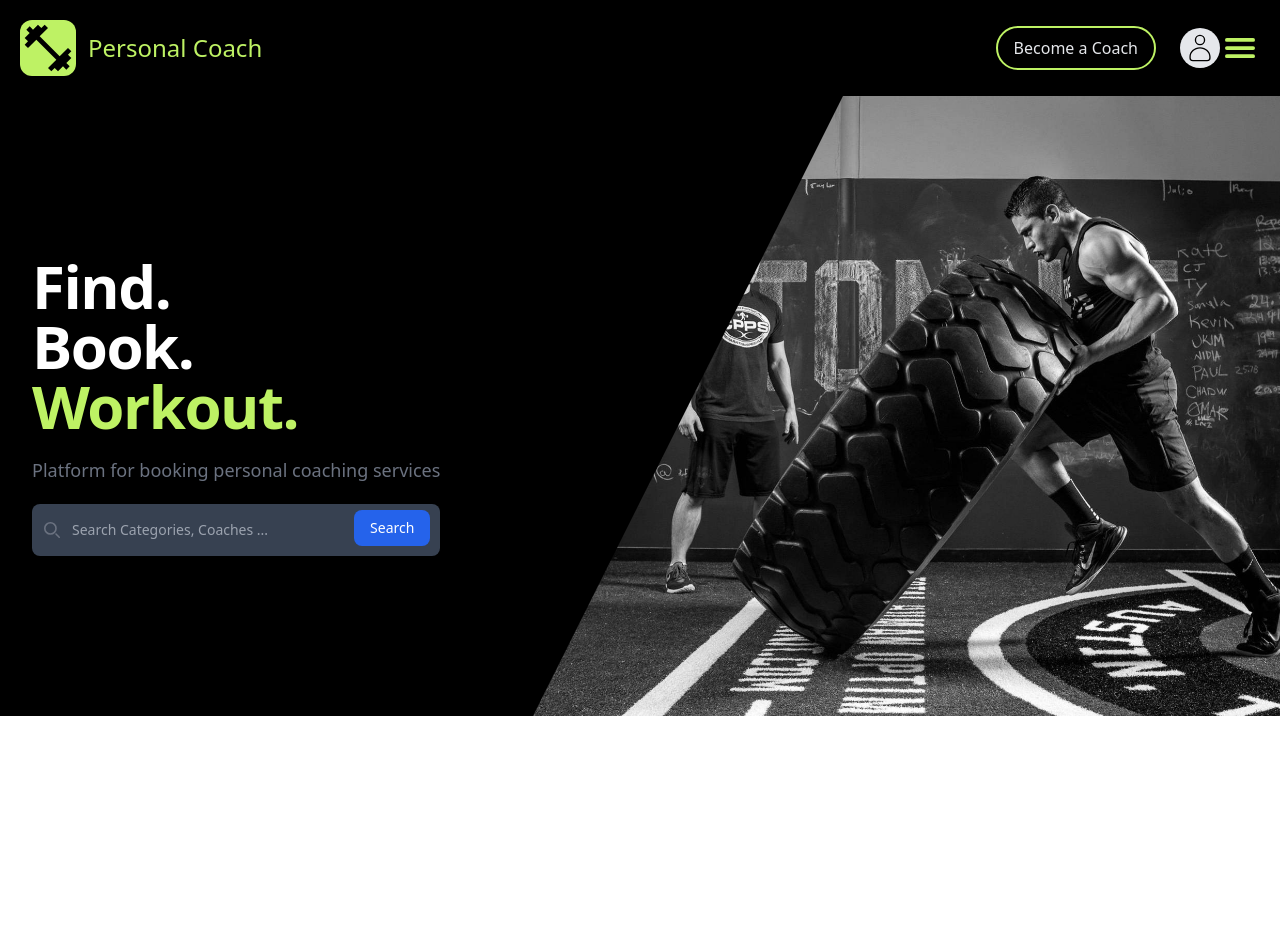
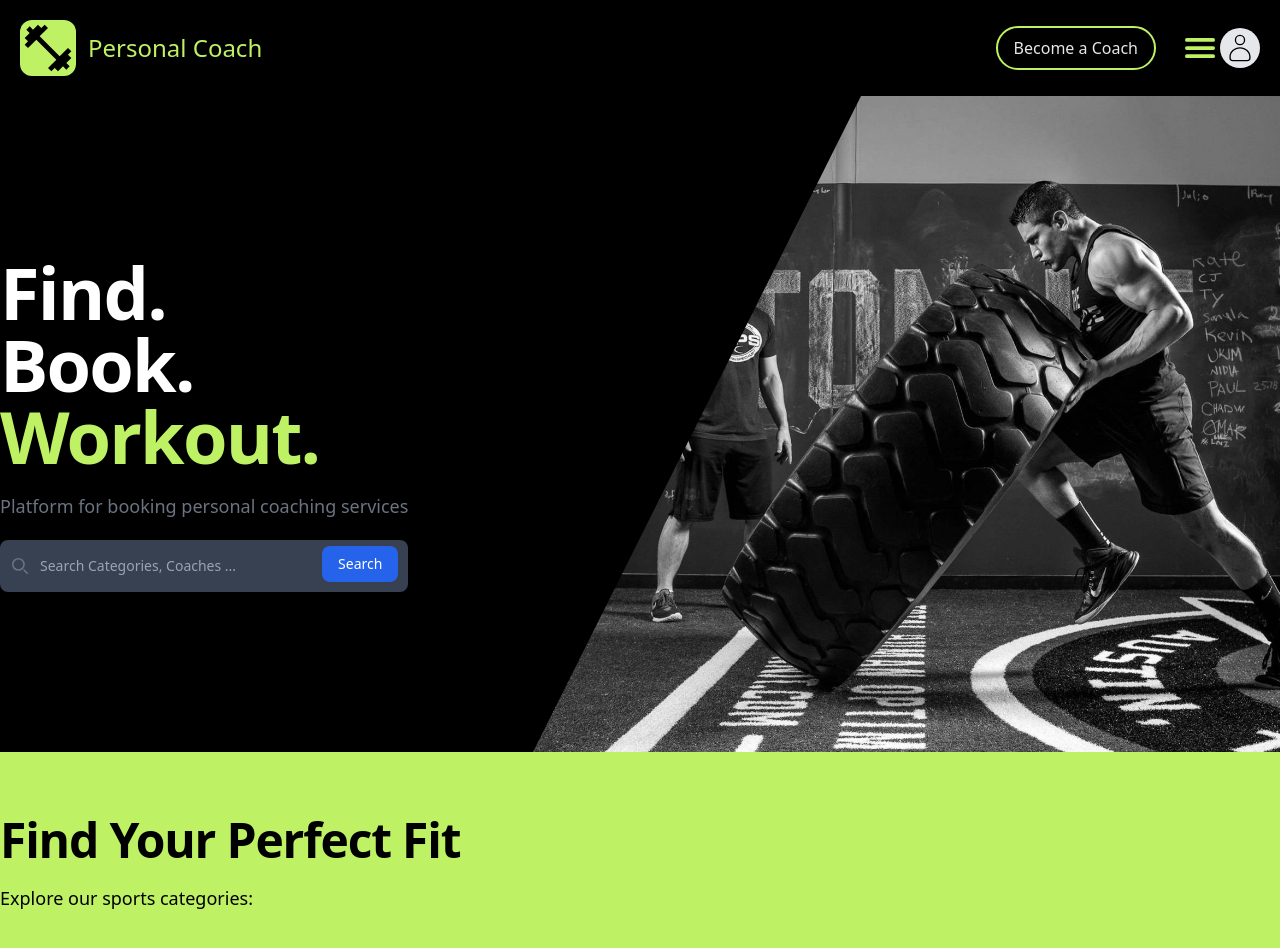
Before and after one commit to shaky1996/become-a-coach, a React (Vite) app in the folder client/: page / in a window 1280 px wide. Shown: the top 948 px of the page. Before the commit the page ends 800 px from the top, so only its background shows below. Built offline with nearby package versions, Linux system fonts and the light colour scheme.

Commit message:
Added Categories section, need to add all category options

```diff
--- /dev/null
+++ b/client/src/components/Categories.jsx
@@ -0,0 +1,20 @@
+import React from 'react';
+
+const Categories = () => {
+    return (
+        <div className='bg-lime-300'>
+            <div className='lg:max-w-screen-xl max-w-xl px-4 xl:px-0 py-8 mx-auto  lg:py-16'>
+                <div className='flex flex-col items-center justify-center md:items-start '>
+                    <h2 className='mb-5 font-sans text-4xl font-bold tracking-tight text-black sm:text-5xl  sm:leading-none text-center md:text-start'>
+                        Find Your Perfect Fit
+                    </h2>
+                    <p className='text-lg text-center md:text-start'>
+                        Explore our sports categories:
+                    </p>
+                </div>
+            </div>
+        </div>
+    );
+};
+
+export default Categories;
--- a/client/src/components/HeroSection.jsx
+++ b/client/src/components/HeroSection.jsx
@@ -24,12 +24,9 @@ const HeroSection = () => {
                         alt='Coach looking at man pushing tire'
                     />
                 </div>
-                <div className='relative flex flex-col items-center justify-center md:items-start w-full max-w-xl px-4 mx-auto md:px-0 lg:px-8 lg:max-w-screen-xl'>
-                    <div className='mb-16 lg:my-40 lg:max-w-lg lg:pr-5'>
-                        {/* <p className='inline-block px-3 py-px mb-4 text-xs font-semibold tracking-wider text-teal-900 uppercase rounded-full bg-lime-300'>
-                          Brand new
-                      </p> */}
-                        <h2 className='mb-5 font-sans text-5xl font-bold tracking-tight text-white sm:text-6xl sm:leading-none'>
+                <div className='relative flex flex-col items-center justify-center md:items-start w-full max-w-xl px-4 mx-auto xl:px-0 lg:max-w-screen-xl'>
+                    <div className=' lg:my-40 lg:max-w-lg lg:pr-5'>
+                        <h2 className='mb-5 font-sans text-5xl font-bold tracking-tight text-white sm:text-7xl  sm:leading-none text-center md:text-start'>
                             Find.
                             <br />
                             Book.
@@ -39,7 +36,7 @@ const HeroSection = () => {
                             </span>
                         </h2>
 
-                        <p className='text-gray-500 text-lg'>
+                        <p className='text-gray-500 text-lg text-center md:text-start'>
                             Platform for booking personal coaching services
                         </p>
                         <form class='max-w-md mx-auto mt-5'>
--- a/client/src/components/Navbar.jsx
+++ b/client/src/components/Navbar.jsx
@@ -31,9 +31,9 @@ const Navbar = () => {
     }, []);
 
     return (
-        <div className='bg-black'>
+        <div className='bg-black sticky top-0 z-40'>
             <nav>
-                <div className='max-w-screen-xl mx-auto '>
+                <div className='w-full mx-auto '>
                     <div className='flex mx-auto justify-between px-5 '>
                         {/* Primary menu and logo */}
                         <div className='flex items-center gap-16 my-5'>
@@ -52,7 +52,7 @@ const Navbar = () => {
                         <div className='flex gap-6'>
                             <div className='flex items-center gap-10'>
                                 <div>
-                                    <button className='rounded-full border-solid border-2 text-gray-200 border-lime-300 py-2 px-4 hover:bg-lime-300 hover:text-black'>
+                                    <button className='rounded-full border-solid border-2 text-gray-200 border-lime-300 py-2 px-4 hover:bg-lime-300 hover:text-black hidden sm:flex'>
                                         {user ? (
                                             <Link to='/create-listing'>
                                                 Become a Coach
@@ -66,13 +66,18 @@ const Navbar = () => {
                                 </div>
                             </div>
                             <div
-                                className='flex items-center justify-center text-lime-300 relative '
+                                className='flex items-center justify-center text-lime-300 relative'
                                 ref={navbarRef}
                             >
                                 <button
                                     className='flex flex-row justify-center items-center '
                                     onClick={() => setToggleMenu(!toggleMenu)}
                                 >
+                                    {!toggleMenu ? (
+                                        <IoMenu className='w-10 h-10' />
+                                    ) : (
+                                        <IoMdClose className='w-10 h-10' />
+                                    )}
                                     {/* Profile picture if user logged in or not (icon) */}
                                     {!user ? (
                                         <CiUser className='w-10 h-10 text-black bg-gray-200 rounded-[50%] p-1' />
@@ -89,18 +94,13 @@ const Navbar = () => {
                                             }}
                                         />
                                     )}
-                                    {!toggleMenu ? (
-                                        <IoMenu className='w-10 h-10' />
-                                    ) : (
-                                        <IoMdClose className='w-10 h-10' />
-                                    )}
                                 </button>
 
                                 {/* Showing different menu depending if user registered or not */}
                                 {/* If not registered: */}
                                 {toggleMenu && !user && (
-                                    <div className='absolute w-max top-20 shadow-md shadow-black right-0 text-white rounded-xl bg-slate-700 flex flex-col  p-5 z-30'>
-                                        <div className='flex flex-col gap-6 tracking-wider'>
+                                    <div className='absolute w-max top-20 shadow-md shadow-black right-0 text-white rounded-xl bg-slate-800 flex flex-col  p-5 z-30'>
+                                        <div className='flex flex-col gap-6 tracking-wider '>
                                             <Link
                                                 to='/login'
                                                 className='hover:text-lime-300 '
@@ -127,7 +127,7 @@ const Navbar = () => {
 
                                 {/* If  registered: */}
                                 {toggleMenu && user && (
-                                    <div className='absolute w-max top-20 shadow-md shadow-black right-0 text-white rounded-xl bg-slate-700 flex flex-col  p-5 z-30'>
+                                    <div className='absolute w-max top-20 shadow-md shadow-black right-0 text-white rounded-xl bg-slate-800 flex flex-col  p-5 z-30'>
                                         <div className='flex flex-col gap-6 tracking-wider'>
                                             <Link
                                                 to={`/${user.id}/reservations`}
--- a/client/src/pages/HomePage.jsx
+++ b/client/src/pages/HomePage.jsx
@@ -1,10 +1,12 @@
 import React from 'react'
 import HeroSection from '../components/HeroSection'
+import Categories from '../components/Categories'
 
 const HomePage = () => {
   return (
     <div className=''>
         <HeroSection />
+        <Categories />
     </div>
   )
 }
```
Also changed, not shown: client/src/App.css (line endings or trailing spaces), client/src/index.css (line endings or trailing spaces).
